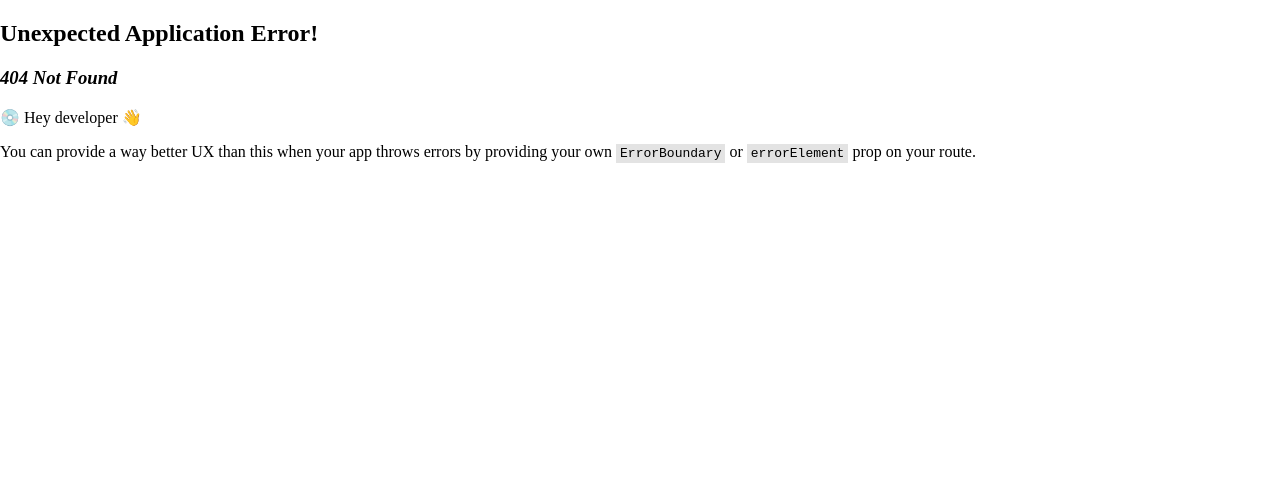
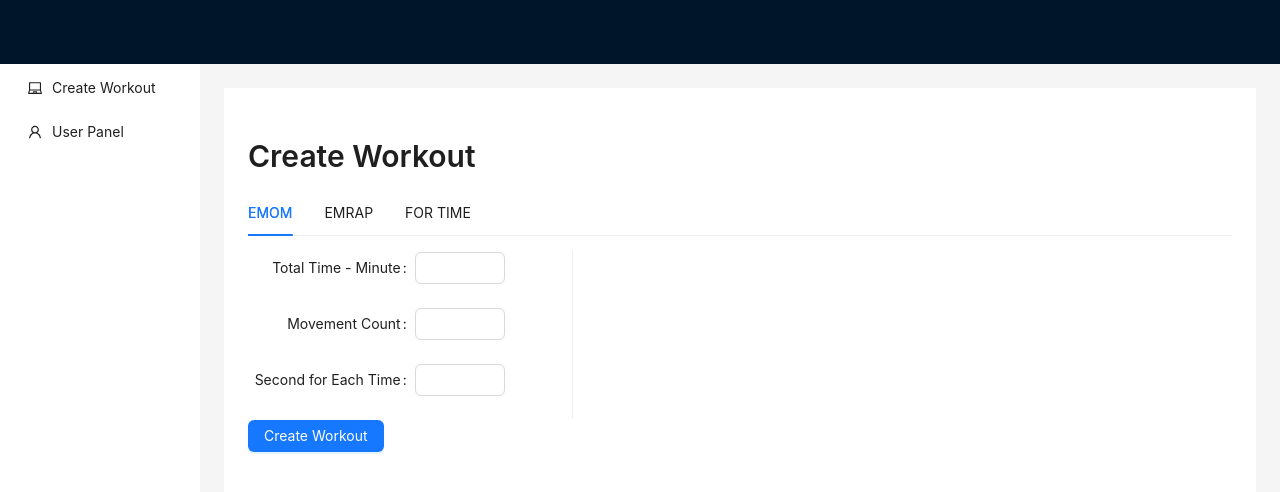
Before and after one commit to ipekgulsencelik/CrossFit, a React (Vite) app in the folder sport-app/: page /createWorkout in a window 1280 px wide. Before the commit this address had no page. Shown: the top 492 px of the page. Built offline with nearby package versions, Linux system fonts and the light colour scheme.

Commit message:
adding workout route

```diff
--- a/sport-app/src/App.tsx
+++ b/sport-app/src/App.tsx
@@ -8,7 +8,7 @@ const { Header, Content, Sider } = Layout;
 
 const menu = [{
   icon: LaptopOutlined,
-  name: "Create Training"
+  name: "Create Workout"
 }, {
   icon: UserOutlined,
   name: "User Panel"
--- a/sport-app/src/routes/Root.tsx
+++ b/sport-app/src/routes/Root.tsx
@@ -1,12 +1,13 @@
 import React from 'react';
 import { LaptopOutlined, UserOutlined } from '@ant-design/icons';
 import { MenuProps, Layout, Menu } from 'antd';
+import { Outlet } from 'react-router-dom';
 
-const { Header, Sider } = Layout;
+const { Header, Content, Sider } = Layout;
 
 const menu = [{
   icon: LaptopOutlined,
-  name: "Create Training"
+  name: "Create Workout"
 }, {
   icon: UserOutlined,
   name: "User Panel"
@@ -40,7 +41,18 @@ function Root() {
             items={items2}
           />
         </Sider>
-        <Layout style={{ padding: '24px' }}></Layout>
+        <Layout style={{ padding: '24px' }}>
+          <Content
+            style={{
+              padding: 24,
+              margin: 0,
+              minHeight: 280,
+              background: 'white'
+            }}
+          >
+            <Outlet />
+          </Content>
+        </Layout>
       </Layout>
     </Layout>
   )
--- /dev/null
+++ b/sport-app/src/routes/workout-creator/WorkoutCreator.tsx
@@ -0,0 +1,10 @@
+import React from 'react'
+import CreateWorkout from '../../components/app/create-workout/CreateWorkout'
+
+export default function WorkoutCreator() {
+    return (
+        <div>
+            <CreateWorkout />
+        </div>
+    );
+};
```
Also changed, not shown: sport-app/src/main.tsx (+7 -6 lines).
